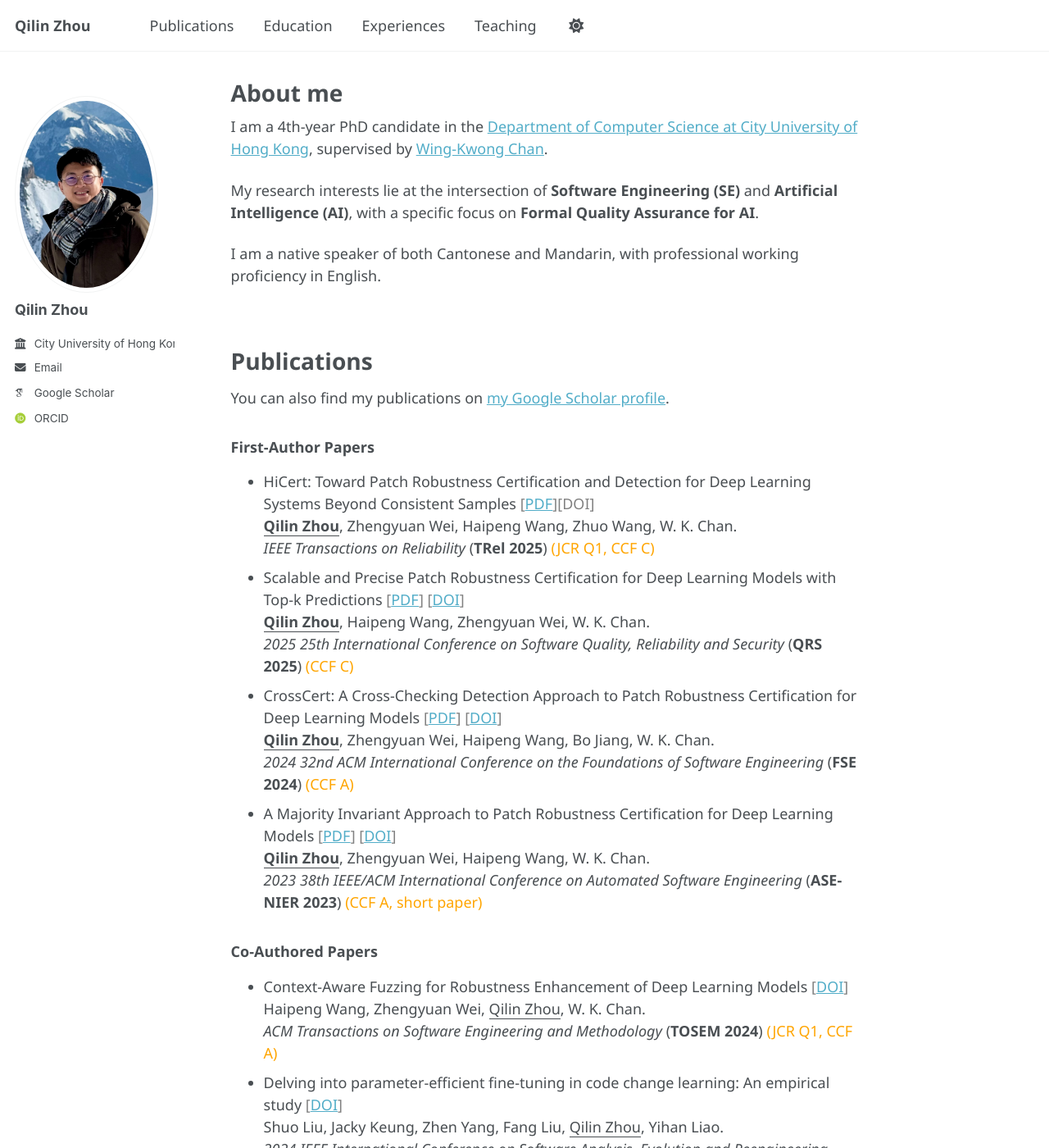
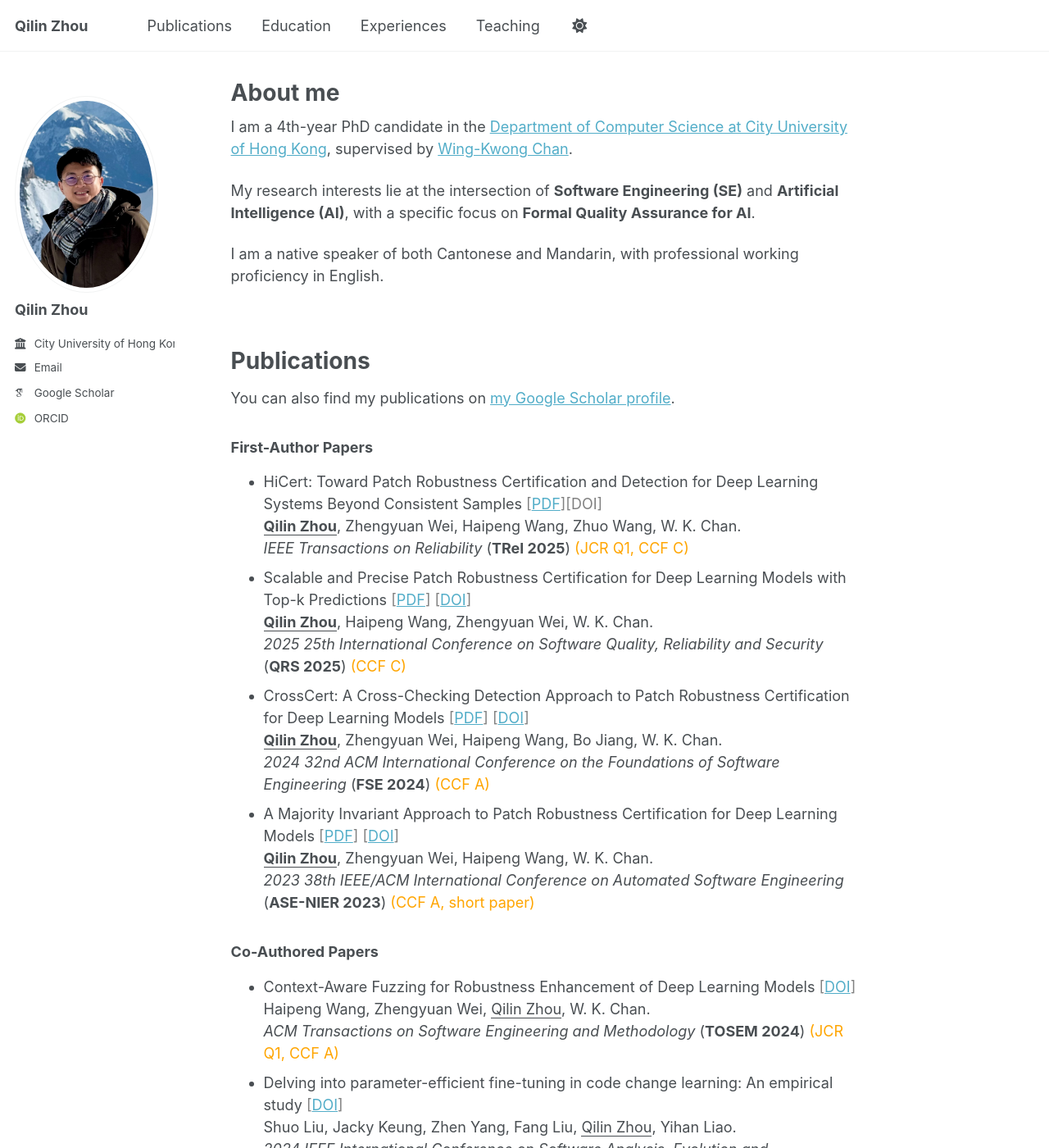
Before and after one commit to qilin-zhou/qilin-zhou.github.io, a Jekyll site: the page built from _pages/about.md, in a window 1280 px wide and 1400 px high. Shown: the whole window at 82% size. Built offline with Jekyll 4.4.1, drawn with Linux system fonts in a browser that asks for light colours; some web fonts are replaced; a script bundle is joined from its source files by our own code; library files that are not in the unit come from our copies.

Commit message:
Update about.md

```diff
--- a/_pages/about.md
+++ b/_pages/about.md
@@ -7,11 +7,6 @@ redirect_from:
   - /about.html
 ---
 
-<style>
-  body, h1, h2, h3, h4, h5, h6, p, li {
-    font-family: "Segoe UI", Arial, sans-serif;
-  }
-</style>
 
 I am a 4th-year PhD candidate in the [Department of Computer Science at City University of Hong Kong](https://www.cs.cityu.edu.hk/), supervised by [Wing-Kwong Chan](https://www.cs.cityu.edu.hk/~wkchan/).
 
```
